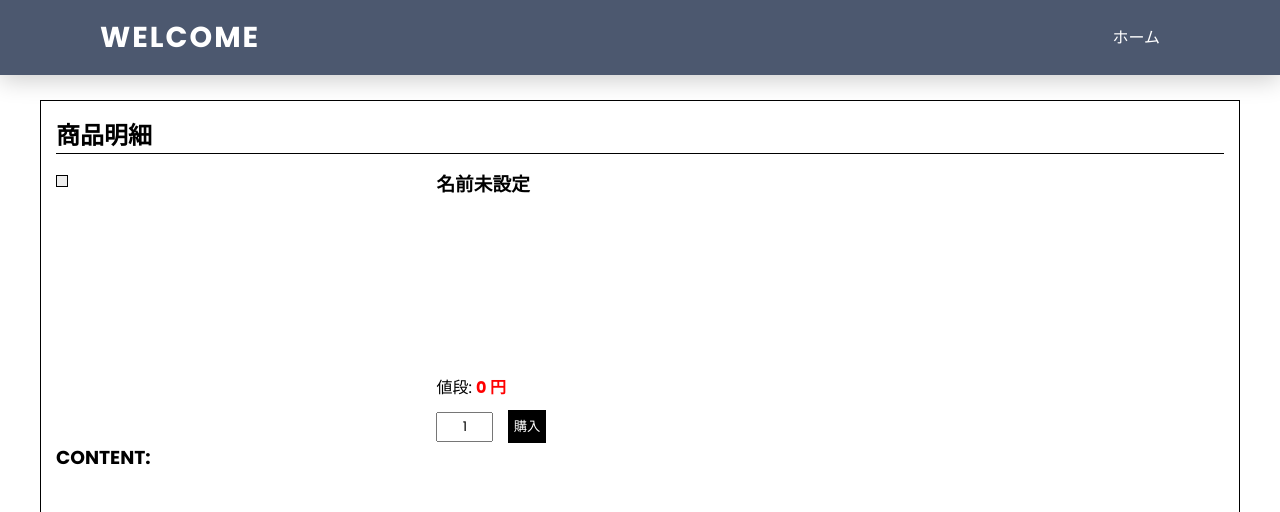
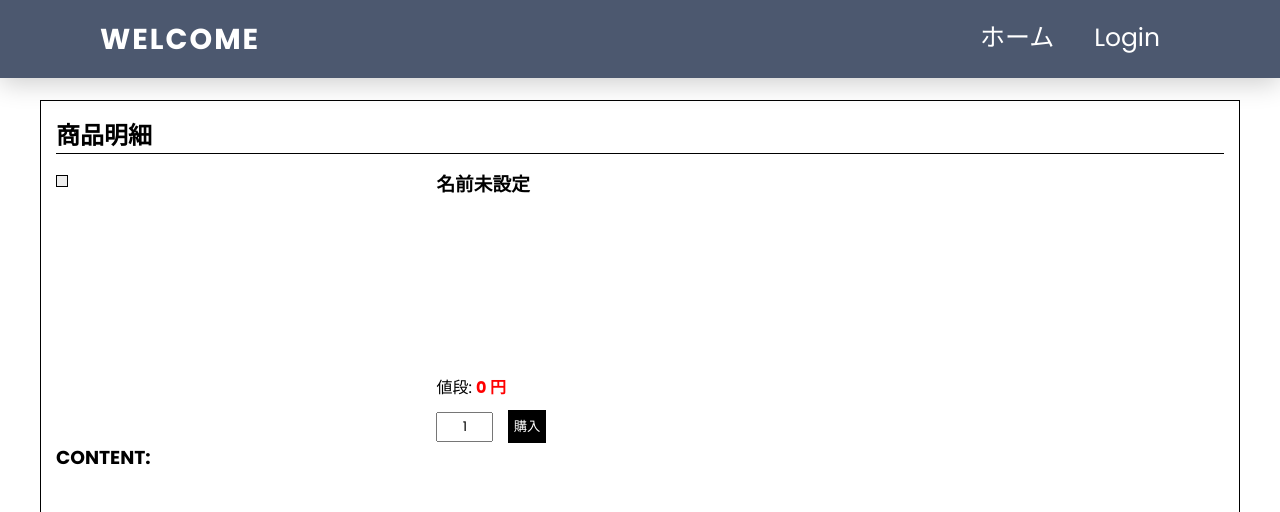
Before and after one commit to dvthang2906/ECC-NAKAMA, a PHP site: page /detail.php?id=1 in a window 1280 px wide. Shown: the top 512 px of the page. Run offline with PHP 8.4, Linux system fonts and the light colour scheme; data that the repository does not hold is empty.

Commit message:
Update detail.php

```diff
--- a/detail.php
+++ b/detail.php
@@ -24,12 +24,12 @@ if(!empty($login_name)){
         <div class="navigation">
             <ul class="menu">
                 <div class="close-btn"></div>
-                <li class="menu-item"><a href="<?=$home?>.php">ホーム</a></li>
+                <li class="menu-item"><a href="<?=$home?>.php" style="font-size: 25px;">ホーム</a></li>
                 <?php if (!empty($login_name)) : ?>
                     <li class="menu-item"><a href="account.php?<?= $login_name ?>">Account:&nbsp;<?= $login_name ?></a></li>
                     <li class="menu-item"><a href="logout.php">ログアウト</a></li>
                 <?php else : ?>
-                    <!-- <li class="menu-item"><a href="account.php">Account</a></li> -->
+                    <li class="menu-item"><a style="font-size: 25px;" href="login.html">Login</a></li>
                 <?php endif ?>
 
             </ul>
```
